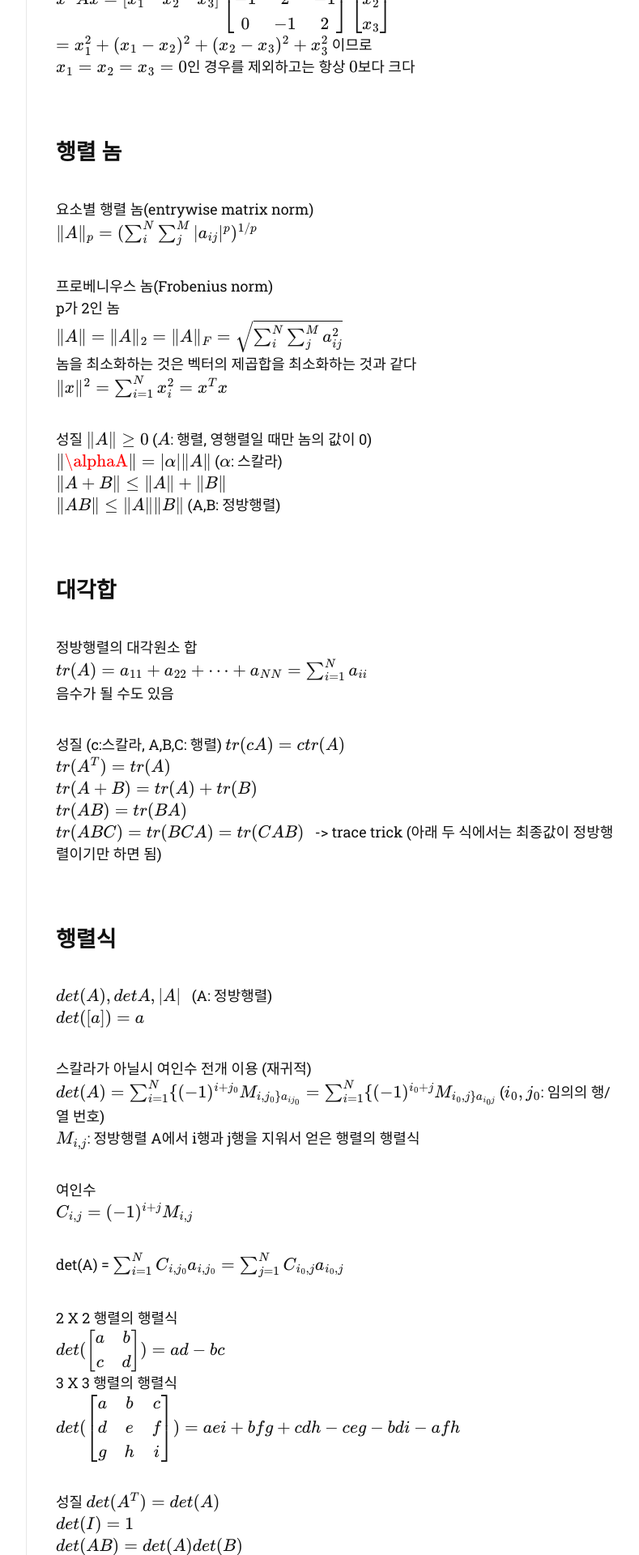
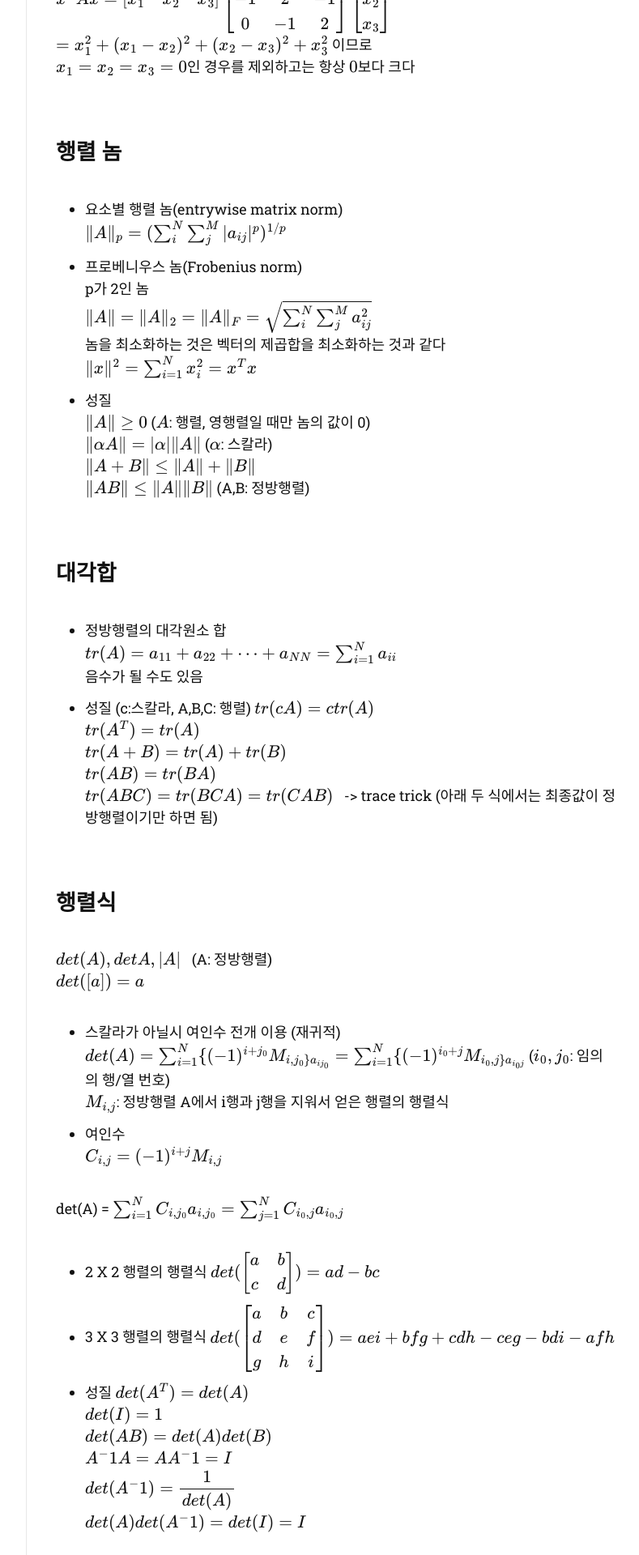
Before and after one commit to dlgur1994/dlgur1994.github.io, a Jekyll site: the page built from _posts/2021-07-30-LinearAlgebra-chap2-3.md, in a window 1280 px wide. Shown: the part 597-2517 px from the top of the page at 81% size, without its empty margins (357-1146 px from the left). Built offline with Jekyll 4.4.1, drawn with Linux system fonts in a browser that asks for light colours; nearby versions of some CDN libraries; some web fonts are replaced; comment, search, counter and statistics services are not loaded; some of the changed text lies outside the part shown.

Commit message:
LinearAlgebra2.3 done 21/07/31

```diff
--- a/_posts/2021-07-30-LinearAlgebra-chap2-3.md
+++ b/_posts/2021-07-30-LinearAlgebra-chap2-3.md
@@ -20,27 +20,27 @@ $$= x_1^2 + (x_1 - x_2)^2 + (x_2 - x_3)^2 + x_3^2$$ 이므로<br/>
 $$x_1 = x_2 = x_3 = 0$$인 경우를 제외하고는 항상 $$0$$보다 크다
 
 ## 행렬 놈
-요소별 행렬 놈(entrywise matrix norm)<br/>
+- 요소별 행렬 놈(entrywise matrix norm)<br/>
 $$\|A\|_p = (\sum_i^N\sum_j^M|a_{ij}|^p)^{1/p}$$
 
-프로베니우스 놈(Frobenius norm)<br/>
+- 프로베니우스 놈(Frobenius norm)<br/>
 p가 2인 놈<br/>
 $$\|A\| = \|A\|_2 = \|A\|_F = \sqrt{\sum_i^N\sum_j^Ma_{ij}^2}$$<br/>
 놈을 최소화하는 것은 벡터의 제곱합을 최소화하는 것과 같다<br/>
 $$\|x\|^2 = \sum_{i=1}^Nx_i^2 = x^Tx$$
 
-성질
+- 성질<br/>
 $$\|A\| \geq 0$$ ($$A$$: 행렬, 영행렬일 때만 놈의 값이 0)<br/>
-$$\|\alphaA\| = |\alpha|\|A\|$$ ($$\alpha$$: 스칼라)<br/>
+$$\|{\alpha A}\| = |\alpha|\|A\|$$ ($$\alpha$$: 스칼라)<br/>
 $$\|A+B\| \leq \|A\| + \|B\|$$<br/>
 $$\|AB\| \leq \|A\|\|B\|$$ (A,B: 정방행렬)
 
 ## 대각합
-정방행렬의 대각원소 합<br/>
+- 정방행렬의 대각원소 합<br/>
 $$tr(A) = a_{11} + a_{22} + \cdots + a_{NN} = \sum_{i=1}^Na_{ii}$$<br/>
 음수가 될 수도 있음
 
-성질 (c:스칼라, A,B,C: 행렬)
+- 성질 (c:스칼라, A,B,C: 행렬)
 $$tr(cA) = ctr(A)$$<br/>
 $$tr(A^T) = tr(A)$$<br/>
 $$tr(A+B) = tr(A) + tr(B)$$<br/>
@@ -52,21 +52,21 @@ $$tr(ABC) = tr(BCA) = tr(CAB)$$ &nbsp;&nbsp;-> trace trick
 $$det(A), det A, |A|$$ &nbsp; (A: 정방행렬)<br/>
 $$det([a]) = a$$<br/>
 
-스칼라가 아닐시 여인수 전개 이용 (재귀적)<br/>
+- 스칼라가 아닐시 여인수 전개 이용 (재귀적)<br/>
 $$det(A) = \sum_{i=1}^N\{(-1)^{i+j_0}M_{i,j_0\}a_{ij_0}} = \sum_{i=1}^N\{(-1)^{i_0+j}M_{i_0,j\}a_{i_0j}}$$ ($$i_0, j_0$$: 임의의 행/열 번호)<br/>
 $$M_{i,j}$$: 정방행렬 A에서 i행과 j행을 지워서 얻은 행렬의 행렬식<br/>
 
-여인수<br/>
+- 여인수<br/>
 $$C_{i,j} = (-1)^{i+j}M_{i,j}$$<br/>
 
 det(A) = $$\sum_{i=1}^NC_{i,j_0}a_{i,j_0} = \sum_{j=1}^NC_{i_0,j}a_{i_0,j}$$<br/>
 
-2 X 2 행렬의 행렬식<br/>
-$$det(\begin{bmatrix}a & b \\ c & d\end{bmatrix}) = ad - bc$$<br/>
-3 X 3 행렬의 행렬식<br/>
+- 2 X 2 행렬의 행렬식
+$$det(\begin{bmatrix}a & b \\ c & d\end{bmatrix}) = ad - bc$$
+- 3 X 3 행렬의 행렬식
 $$det(\begin{bmatrix}a & b & c \\ d & e & f \\ g & h & i\end{bmatrix}) = aei + bfg +cdh - ceg -bdi - afh$$
 
-성질
+- 성질
 $$det(A^T) = det(A)$$<br/>
 $$det(I) = 1$$<br/>
 $$det(AB) = det(A)det(B)$$<br/>
```
Also changed, not shown: other parts of _posts/2021-07-30-LinearAlgebra-chap2-3.md (+7 -7 lines).
